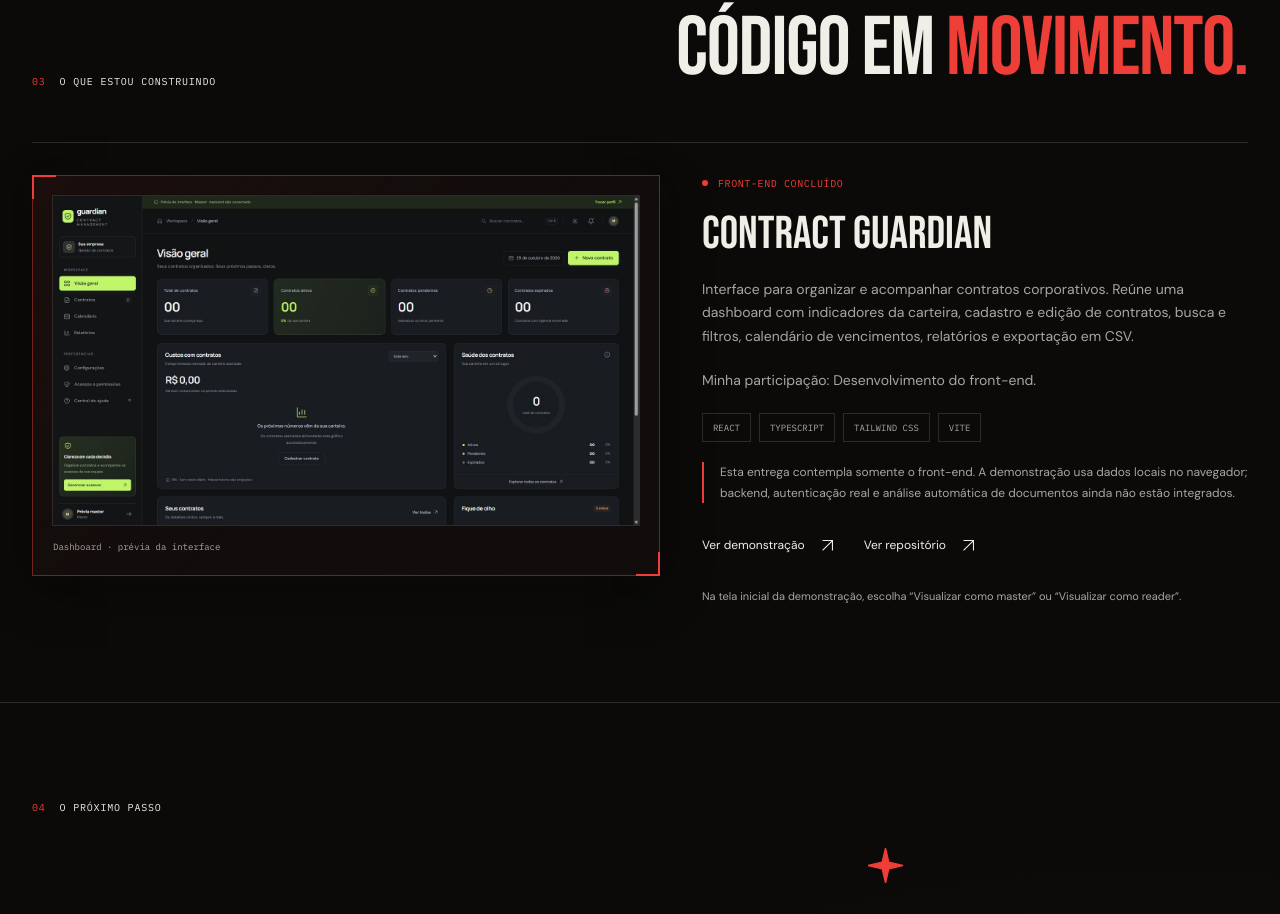
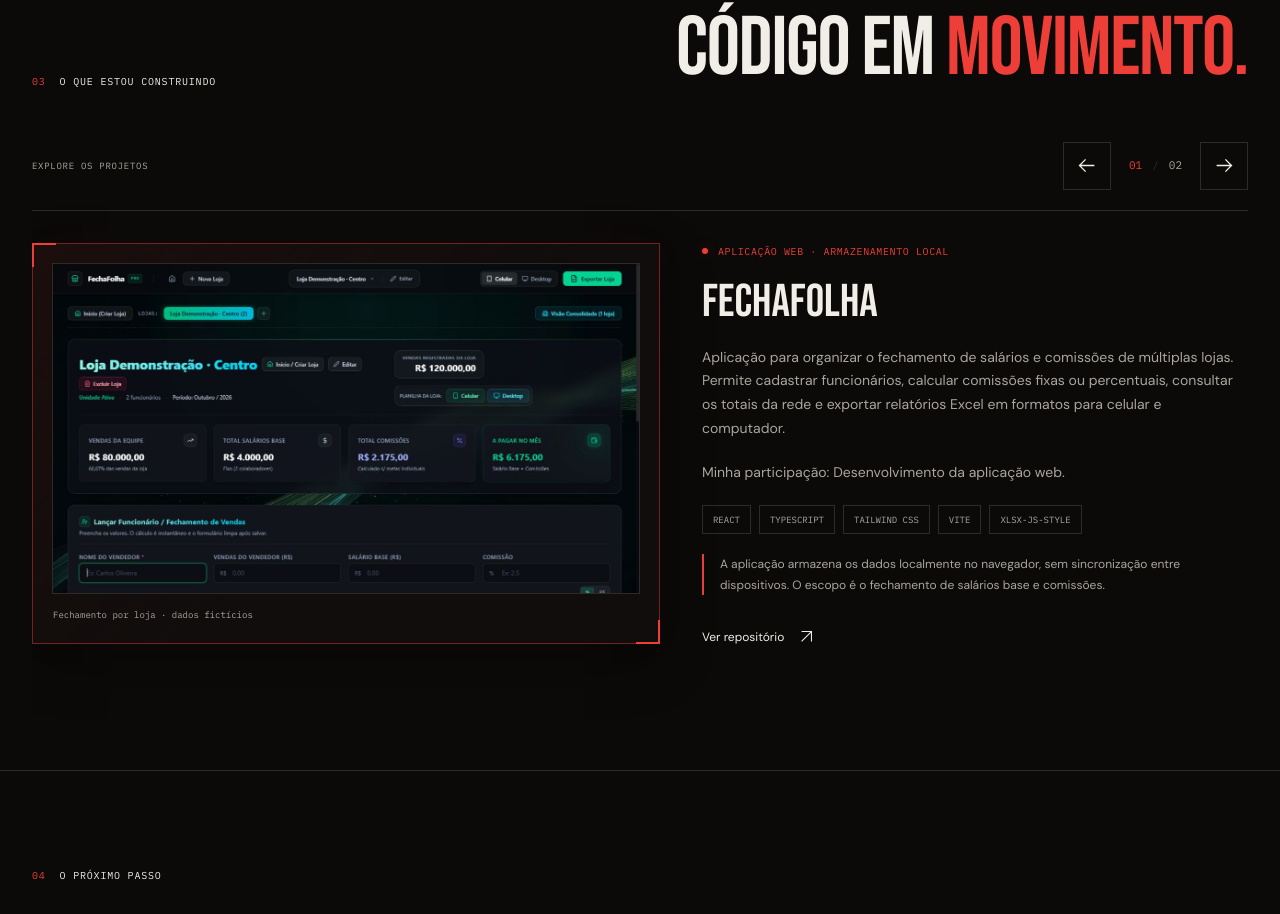
Before and after one commit to FurtadoRDS/joao-furtado-portfolio-v1, a React (Vite) app: page / in a window 1280 px wide. Shown: the part 2377-3291 px from the top of the page. Built offline with nearby package versions, Linux system fonts and the light colour scheme.

Commit message:
Adiciona FechaFolha e carrossel animado de projetos

```diff
--- a/src/components/Projects.tsx
+++ b/src/components/Projects.tsx
@@ -1,7 +1,53 @@
+import { useEffect, useRef, useState } from 'react';
+import type { KeyboardEvent } from 'react';
 import { profile, projects } from '../content/profile';
 import { Arrow, Star } from './Icons';
 
 export function Projects() {
+  const [activeIndex, setActiveIndex] = useState(0);
+  const [previousIndex, setPreviousIndex] = useState<number | null>(null);
+  const [direction, setDirection] = useState<'next' | 'previous'>('next');
+  const carouselRef = useRef<HTMLDivElement>(null);
+  const transitionLocked = useRef(false);
+  const transitionTimer = useRef<number | undefined>(undefined);
+  const hasMultipleProjects = projects.length > 1;
+
+  useEffect(() => () => window.clearTimeout(transitionTimer.current), []);
+
+  function changeProject(step: -1 | 1) {
+    if (!hasMultipleProjects || transitionLocked.current) return;
+
+    const focusedElement = document.activeElement;
+    if (focusedElement?.closest('.project-slide') && carouselRef.current?.contains(focusedElement)) {
+      carouselRef.current.focus({ preventScroll: true });
+    }
+
+    setDirection(step === 1 ? 'next' : 'previous');
+    setActiveIndex((currentIndex) => (currentIndex + step + projects.length) % projects.length);
+
+    if (window.matchMedia('(prefers-reduced-motion: reduce)').matches) {
+      setPreviousIndex(null);
+      return;
+    }
+
+    transitionLocked.current = true;
+    setPreviousIndex(activeIndex);
+    transitionTimer.current = window.setTimeout(() => {
+      setPreviousIndex(null);
+      transitionLocked.current = false;
+    }, 560);
+  }
+
+  function handleCarouselKeyDown(event: KeyboardEvent<HTMLDivElement>) {
+    if (!hasMultipleProjects) return;
+    if (event.altKey || event.ctrlKey || event.metaKey) return;
+    if (event.target instanceof HTMLElement && event.target.closest('input, textarea, select, [contenteditable="true"]')) return;
+    if (event.key !== 'ArrowLeft' && event.key !== 'ArrowRight') return;
+
+    event.preventDefault();
+    changeProject(event.key === 'ArrowRight' ? 1 : -1);
+  }
+
   return (
     <section id="projetos" className="section-border" aria-labelledby="projects-title">
       <div className="site-container py-16 md:py-24">
@@ -11,15 +57,47 @@ export function Projects() {
         </div>
 
         {projects.length > 0 ? (
-          <div className={projects.length === 1 ? 'grid gap-8' : 'grid gap-8 md:grid-cols-2'}>
-            {projects.map((project) => (
-              <article key={project.title} className={`project-card${projects.length === 1 ? ' project-card-featured' : ''}`} data-reveal>
+          <div
+            ref={carouselRef}
+            className="project-carousel"
+            role="region"
+            aria-roledescription={hasMultipleProjects ? 'carrossel' : undefined}
+            aria-labelledby="projects-title"
+            tabIndex={-1}
+            onKeyDown={handleCarouselKeyDown}
+            data-reveal
+          >
+            {hasMultipleProjects && (
+              <div className="project-carousel-toolbar">
+                <p className="project-carousel-label">Explore os projetos</p>
+                <div className="project-carousel-controls" role="group" aria-label="Navegar pelos projetos">
+                  <button className="project-carousel-arrow project-carousel-arrow-previous" type="button" aria-label="Projeto anterior" aria-controls="project-slides" aria-disabled={previousIndex !== null} onClick={() => changeProject(-1)}><Arrow /></button>
+                  <span className="project-carousel-counter" aria-hidden="true"><strong>{String(activeIndex + 1).padStart(2, '0')}</strong><span>/</span>{String(projects.length).padStart(2, '0')}</span>
+                  <button className="project-carousel-arrow" type="button" aria-label="Próximo projeto" aria-controls="project-slides" aria-disabled={previousIndex !== null} onClick={() => changeProject(1)}><Arrow /></button>
+                </div>
+              </div>
+            )}
+            <p className="sr-only" role="status" aria-live="polite" aria-atomic="true">Projeto {activeIndex + 1} de {projects.length}: {projects[activeIndex]?.title}</p>
+            <div id="project-slides" className={`project-carousel-slides project-carousel-${direction}`}>
+            {projects.map((project, index) => {
+              const isActive = index === activeIndex;
+              const isLeaving = index === previousIndex;
+
+              return (
+              <article
+                key={project.title}
+                className={`project-card project-card-featured project-slide${isActive ? ' is-active' : ''}${isLeaving ? ' is-leaving' : ''}${isActive && previousIndex !== null ? ' is-entering' : ''}`}
+                aria-roledescription={hasMultipleProjects ? 'slide' : undefined}
+                aria-label={`${index + 1} de ${projects.length}: ${project.title}`}
+                aria-hidden={!isActive}
+                inert={!isActive}
+              >
                 {project.screenshot && (
                   <figure className="project-preview">
                     <div className="project-preview-screen">
                       <img src={project.screenshot} alt={project.screenshotAlt ?? `Interface de ${project.title}`} loading="lazy" width="1600" height="900" />
                     </div>
-                    <figcaption>Dashboard · prévia da interface</figcaption>
+                    <figcaption>{project.screenshotCaption ?? 'Dashboard · prévia da interface'}</figcaption>
                   </figure>
                 )}
                 <div className="project-details">
@@ -38,7 +116,9 @@ export function Projects() {
                   {project.demoHint && <p className="project-demo-hint">{project.demoHint}</p>}
                 </div>
               </article>
-            ))}
+              );
+            })}
+            </div>
           </div>
         ) : (
           <article className="current-project" data-reveal aria-label={`${profile.currentProject.name}: ${profile.currentProject.status}`}>
--- a/src/content/profile.ts
+++ b/src/content/profile.ts
@@ -50,6 +50,7 @@ export interface Project {
   note?: string;
   screenshot?: string;
   screenshotAlt?: string;
+  screenshotCaption?: string;
   repository?: string;
   demo?: string;
   demoHint?: string;
@@ -112,6 +113,20 @@ export const profile: Profile = {
 
 export const projects: Project[] = [
   {
+    title: 'FechaFolha',
+    status: 'Aplicação web · armazenamento local',
+    summary:
+      'Aplicação para organizar o fechamento de salários e comissões de múltiplas lojas. Permite cadastrar funcionários, calcular comissões fixas ou percentuais, consultar os totais da rede e exportar relatórios Excel em formatos para celular e computador.',
+    role: 'Desenvolvimento da aplicação web.',
+    technologies: ['React', 'TypeScript', 'Tailwind CSS', 'Vite', 'xlsx-js-style'],
+    note:
+      'A aplicação armazena os dados localmente no navegador, sem sincronização entre dispositivos. O escopo é o fechamento de salários base e comissões.',
+    screenshot: '/images/projects/fechafolha-dashboard.jpg',
+    screenshotAlt: 'Interface do FechaFolha com uma loja e funcionários fictícios, indicadores de vendas, salários e comissões.',
+    screenshotCaption: 'Fechamento por loja · dados fictícios',
+    repository: 'https://github.com/FurtadoRDS/fechafolha-agilizador-de-folha',
+  },
+  {
     title: 'Contract Guardian',
     status: 'Front-end concluído',
     summary:
--- a/src/styles.css
+++ b/src/styles.css
@@ -130,6 +130,27 @@ svg path { stroke: currentColor; stroke-width: 1.5; }
 .project-links { display: flex; flex-wrap: wrap; column-gap: 28px; row-gap: 8px; font-size: 12px; }
 .project-links a { min-height: 44px; }
 .project-card .project-demo-hint { font-size: 11px; }
+.project-carousel { min-width: 0; }
+.project-carousel-toolbar { display: flex; justify-content: space-between; align-items: center; gap: 20px; padding-bottom: 20px; }
+.project-carousel-label { color: var(--color-muted); font: 9px/1.7 var(--font-mono); text-transform: uppercase; letter-spacing: .08em; }
+.project-carousel-controls { display: flex; align-items: center; gap: 18px; }
+.project-carousel-arrow { display: grid; place-items: center; width: 48px; height: 48px; flex-shrink: 0; border: 1px solid var(--color-rule); background: var(--color-canvas); color: var(--color-ink); transition: color .2s, border-color .2s, background .2s; }
+.project-carousel-arrow:hover { border-color: var(--color-accent); color: var(--color-accent); background: #ee3e380b; }
+.project-carousel-arrow[aria-disabled=true] { cursor: progress; }
+.project-carousel-arrow svg { width: 21px; height: 21px; }
+.project-carousel-arrow-previous svg { transform: rotate(180deg); }
+.project-carousel-counter { display: flex; gap: 10px; align-items: center; color: var(--color-muted); font: 11px/1 var(--font-mono); font-variant-numeric: tabular-nums; }
+.project-carousel-counter strong { color: var(--color-accent); font-weight: 500; }
+.project-carousel-counter > span { color: var(--color-rule); }
+.project-carousel-slides { display: grid; min-width: 0; isolation: isolate; overflow-x: clip; }
+.project-slide { grid-area: 1 / 1; min-width: 0; visibility: hidden; opacity: 0; pointer-events: none; }
+.project-slide.is-active { visibility: visible; opacity: 1; pointer-events: auto; z-index: 1; }
+.project-carousel-next { --project-enter-x: 36px; --project-leave-x: -36px; }
+.project-carousel-previous { --project-enter-x: -36px; --project-leave-x: 36px; }
+.project-slide.is-entering { animation: project-slide-in .56s cubic-bezier(.22,1,.36,1) both; }
+.project-slide.is-leaving { visibility: visible; animation: project-slide-out .4s cubic-bezier(.22,1,.36,1) both; }
+@keyframes project-slide-in { from { opacity: 0; transform: translateX(var(--project-enter-x)); } to { opacity: 1; transform: translateX(0); } }
+@keyframes project-slide-out { from { opacity: 1; transform: translateX(0); } to { opacity: 0; transform: translateX(var(--project-leave-x)); visibility: hidden; } }
 .text-link { display: inline-flex; gap: 14px; align-items: center; }
 .text-link:hover { color: var(--color-accent); }
 .text-link svg { width: 17px; height: 17px; }
@@ -169,6 +190,12 @@ svg path { stroke: currentColor; stroke-width: 1.5; }
 }
 @media (max-width: 767px) {
   .project-card-featured { grid-template-columns: 1fr; gap: 28px; }
+  .project-carousel-toolbar { align-items: center; gap: 12px; padding-bottom: 16px; }
+  .project-carousel-controls { gap: 12px; }
+  .project-carousel-label { max-width: 100px; font-size: 8px; }
+  .project-carousel-counter { gap: 7px; font-size: 10px; }
+  .project-carousel-next { --project-enter-x: 14px; --project-leave-x: -14px; }
+  .project-carousel-previous { --project-enter-x: -14px; --project-leave-x: 14px; }
   .site-container { width: min(100% - 40px, 620px); }
   .site-header .site-container { height: 70px; }
   .brand > span:first-child { font-size: 35px; }
@@ -215,4 +242,5 @@ svg path { stroke: currentColor; stroke-width: 1.5; }
   *, *::before, *::after { animation: none !important; transition: none !important; }
   [data-reveal][data-animate=true] { opacity: 1; transform: none; }
   .portrait-image { transform: none; }
+  .project-slide.is-leaving { visibility: hidden; opacity: 0; }
 }
```
Also changed, not shown: public/images/projects/fechafolha-dashboard.jpg (added), 2 other files (tests, documents, lock files or other folders).
